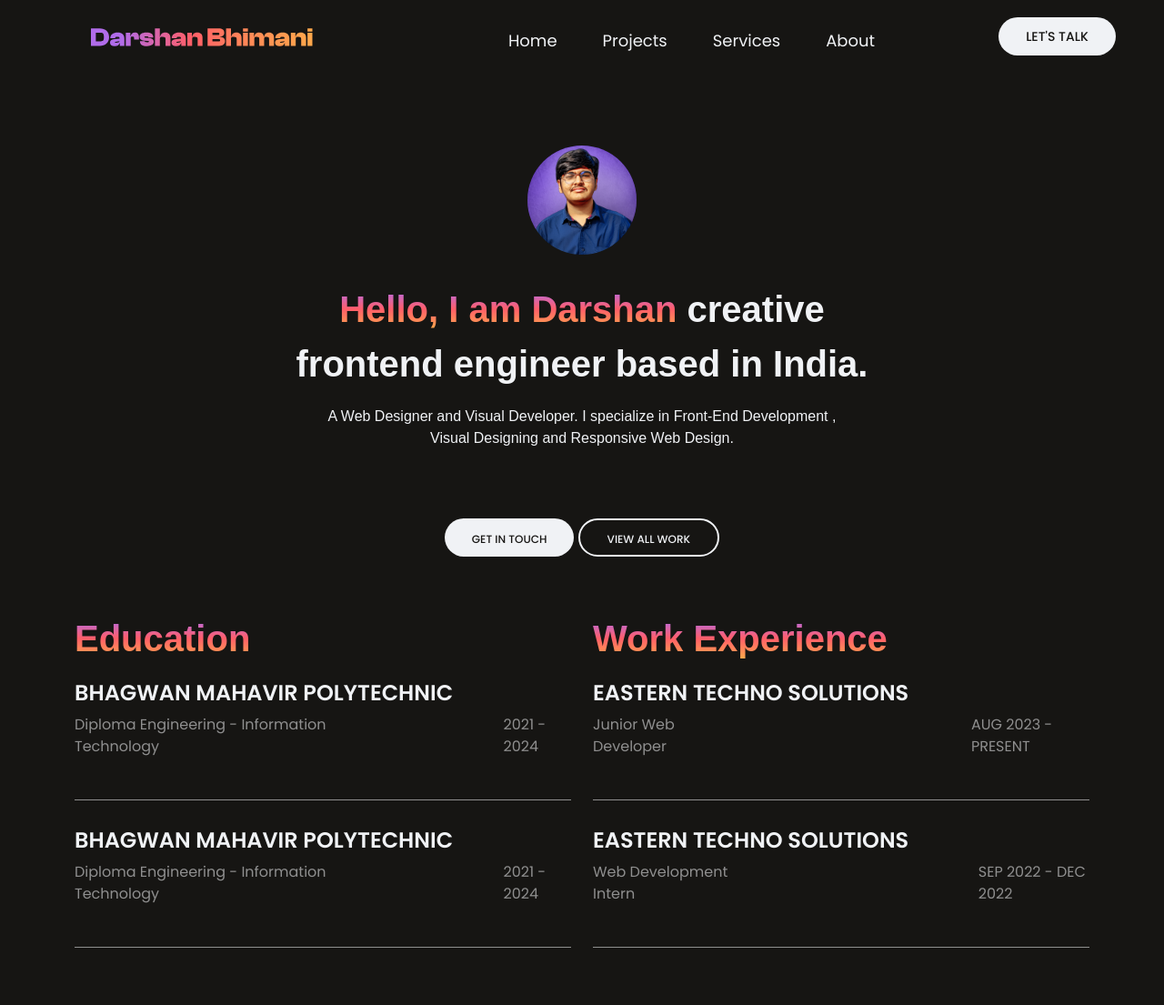
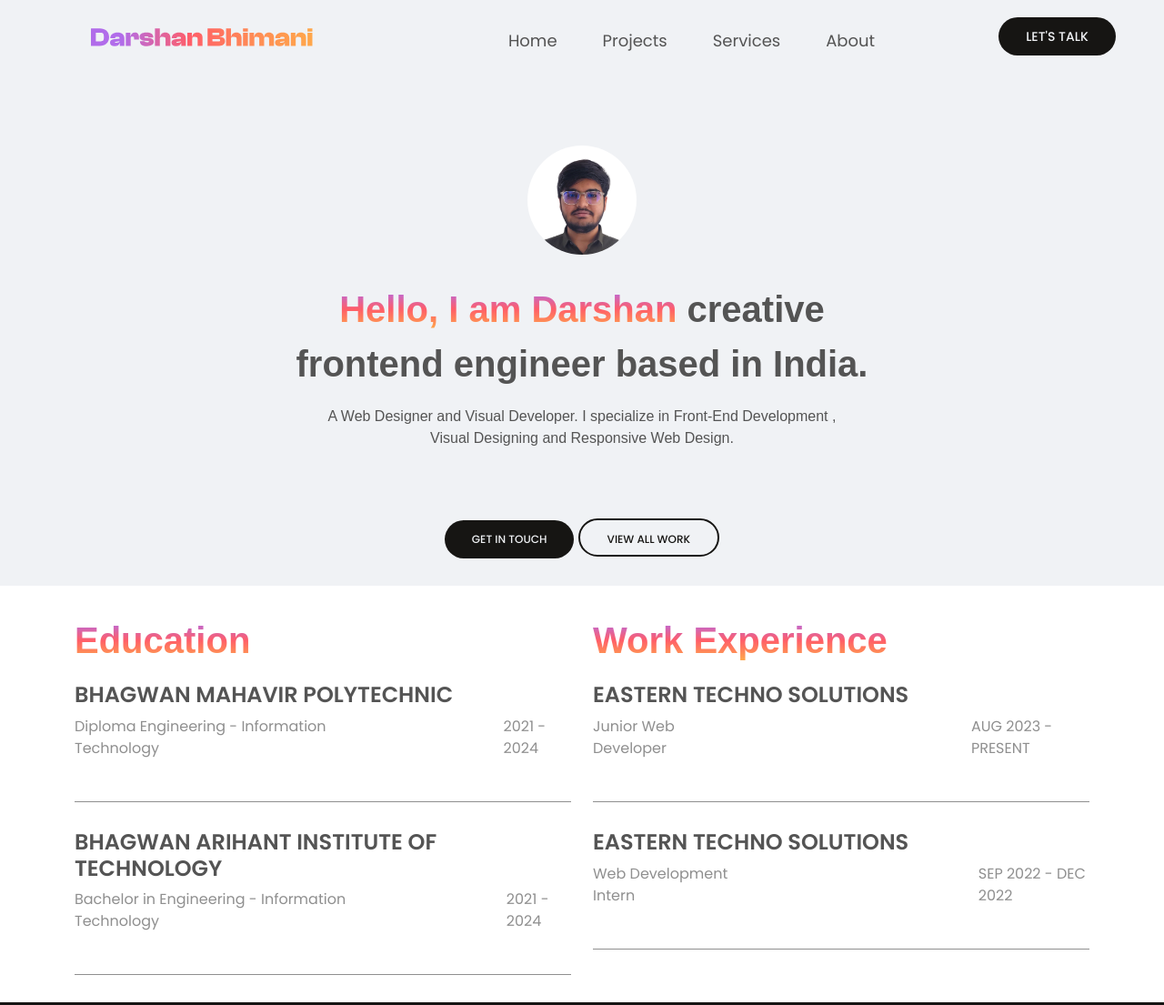
Before and after one commit to darshan-b-04/darshan-bhimani, a plain HTML site: page index.html in a window 1280 px wide. Shown: the top 1105 px of the page at 91% size. Drawn offline with nearby package versions, Linux system fonts and the light colour scheme; a web font is replaced by a local one.

Commit message:
theme-changes

```diff
--- a/css/style.css
+++ b/css/style.css
@@ -4,9 +4,7 @@
 * {
 
 }
-html {
-    /* scroll-behavior: smooth; */
-}
+
 ::-webkit-scrollbar {
     width: 8px;
 }
@@ -30,16 +28,14 @@ html {
 body {
     margin: 0;
     padding: 0;
-    background-color: #161513;
+    /* background-color: #161513; */
+    background-color: #ffffff;
+
 
 }
 
-.global {
-    background-color: #161513;
 
 
-
-}
 
 .fadein {
     opacity: 0;
@@ -56,7 +52,10 @@ body {
 header {
     position: sticky;
     top: 0;
-    background-color: #161513;
+    /* background-color: #161513; */
+    color: #161513;
+    background-color: #F0F2F5;
+
     font-family: "Poppins", serif;
     overflow: hidden;
     z-index: 99;
@@ -112,7 +111,7 @@ nav {
 .nav-tab a {
     text-decoration: none;
     font-family: 'Poppins', sans-serif;
-    color: #F0F2F5;
+    color: #545454;
     font-weight: 400;
     font-style: normal;
     display: block;
@@ -185,8 +184,8 @@ nav {
     cursor: pointer;
     border: none;
     padding: 0px 30px;
-    background-color: #F0F2F5;
-    color: #161513;
+    color: #F0F2F5;
+    background-color: #161513;
     border-radius: 25px;
     height: 42px;
     overflow: hidden;
@@ -196,7 +195,7 @@ nav {
     font-size: 14px;
     font-weight: 500;
     font-family: 'Poppins', sans-serif;
-    color: #161513;
+    color: #F0F2F5;
 }
 
 
@@ -210,7 +209,8 @@ nav {
     cursor: pointer;
     border: none;
     padding: 0px 30px;
-    background-color: #F0F2F5;
+    background-color: #161513;
+    color: #F0F2F5 !important;
     border-radius: 25px;
     height: 42px;
     overflow: hidden;
@@ -220,7 +220,7 @@ nav {
     font-size: 12px;
     font-weight: 500;
     font-family: 'Poppins', sans-serif;
-    color: #161513;
+    /* color: #161513; */
 }
 
 
@@ -232,6 +232,10 @@ nav {
 
 
 /*------------------- First Section Starts --------------------*/
+
+.bg-image {
+    background-color: #F0F2F5;
+}
 .info-section {
     display: flex;
     flex-direction: column;
@@ -249,7 +253,7 @@ nav {
 
 .info-section .info-part {
     text-align: center;
-    color: #F0F2F5;
+    color: #545454;
     font-family: "Bai Jamjuree", sans-serif;
 
 }
@@ -270,29 +274,35 @@ nav {
 }
 
 
-.button-part .get-in-btn {
+.get-in-btn {
     cursor: pointer;
     border: none;
     padding: 0px 30px;
-    background-color: #F0F2F5;
+    background-color: #161513;
     border-radius: 25px;
     height: 42px;
     overflow: hidden;
-}
-
-.button-part .get-in-btn #get-in-btn {
     font-size: 12px;
     font-weight: 500;
     font-family: 'Poppins', sans-serif;
+    color: #F0F2F5;
+    transition: all 0.3s ease-in;
+
+}
+
+.button-part .get-in-btn:hover  {
+    border: 2px solid #161513;
+    background-color: transparent;
     color: #161513;
 }
+
 
 .button-part .view-work-btn {
     cursor: pointer;
     border: none;
     padding: 0px 30px;
     background-color: transparent;
-    border: 2px solid #F0F2F5;
+    border: 2px solid #161513;
     border-radius: 25px;
     height: 42px;
     overflow: hidden;
@@ -302,7 +312,7 @@ nav {
     font-size: 12px;
     font-weight: 500;
     font-family: 'Poppins', sans-serif;
-    color: #F0F2F5;
+    color: #161513;
 }
 
 
@@ -326,7 +336,7 @@ nav {
 }
 
 .education-section .education-part {
-    color: #F0F2F5;
+    color: #545454;
     padding-bottom: 30px;
     border-bottom: 1px solid #8f8f8f;
 }
@@ -366,7 +376,7 @@ nav {
 
 
 .experience-section .experience-part {
-    color: #F0F2F5;
+    color: #545454;
     padding-bottom: 30px;
     border-bottom: 1px solid #8f8f8f;
 }
--- a/index.html
+++ b/index.html
@@ -64,11 +64,11 @@
 
 
     <!--------------------- First Section Starts Here ---------------------->
-    <section >
+    <section class="bg-image" >
         <div class="container">
             <div class="info-section">
             <div class="my-image">
-                <img src="images/profile-pic.png " alt="">
+                <img src="images/my-pic.png " alt="">
             </div>
             <div class="info-part fadein">
                 <p>
@@ -115,12 +115,12 @@
             </div>
             <div class="education-part fadein">
                 <h4>
-                    BHAGWAN MAHAVIR POLYTECHNIC
+                   BHAGWAN ARIHANT INSTITUTE OF TECHNOLOGY
                 </h4>
 
                 <ul class="education-list" >
                     <li>
-                         Diploma Engineering - Information Technology
+                         Bachelor in Engineering - Information Technology
                     </li>
                     <li class="time-period">
                         2021 - 2024
@@ -255,27 +255,6 @@
 
 </body>
 
-<script>
-    // Scroll to specific values
-// scrollTo is the same
-window.scroll({
-  top: 2500,
-  left: 0,
-  behavior: 'smooth'
-});
-
-// Scroll certain amounts from current position
-window.scrollBy({
-  top: 100, // could be negative value
-  left: 0,
-  behavior: 'smooth'
-});
-
-// Scroll to a certain element
-document.querySelector('.hello').scrollIntoView({
-  behavior: 'smooth'
-});
-</script>
 <script src="https://code.jquery.com/jquery-2.2.0.min.js" type="text/javascript"></script>
 <script src="https://cdnjs.cloudflare.com/ajax/libs/slick-carousel/1.6.0/slick.js"></script>
 <script src="https://cdn.jsdelivr.net/npm/@popperjs/core@2.11.8/dist/umd/popper.min.js"
```
Also changed, not shown: images/bg.png (added).
